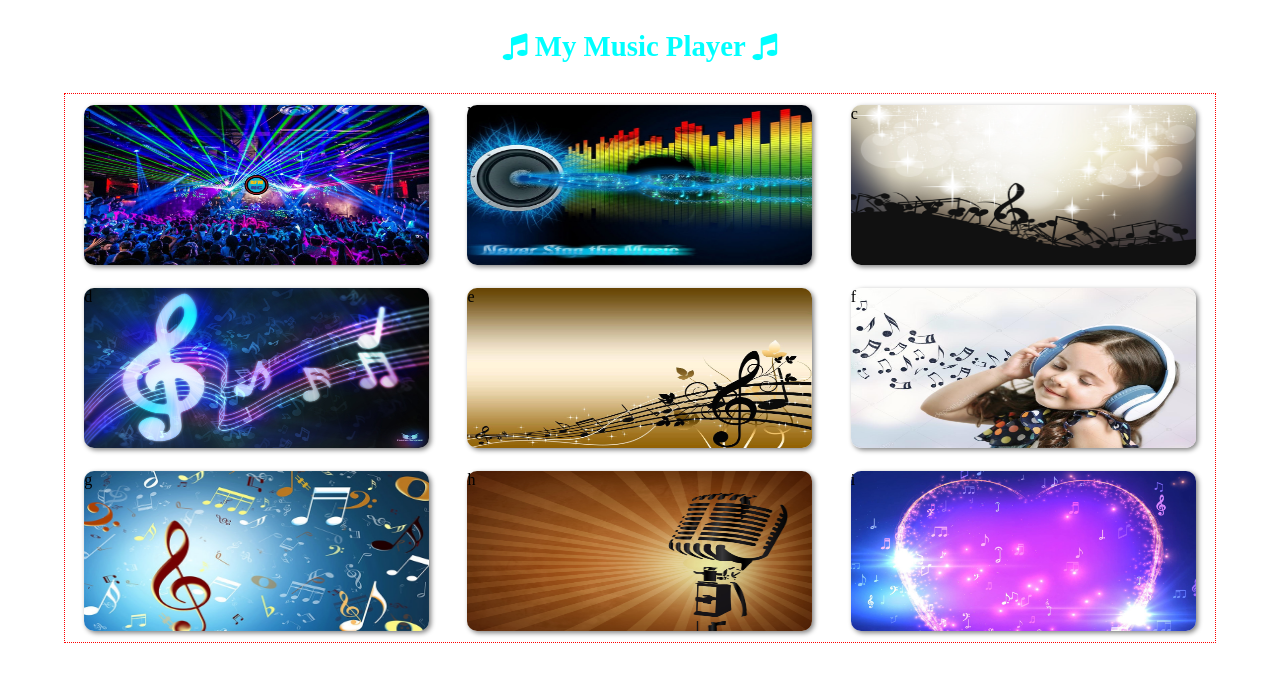
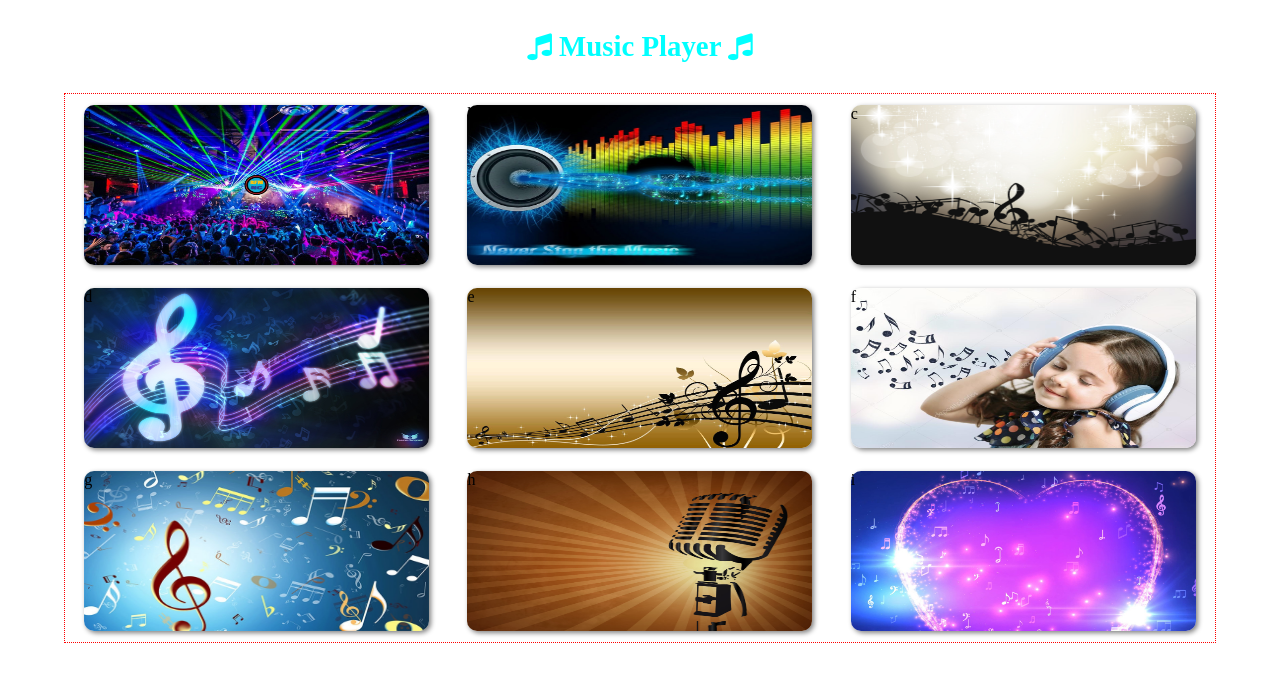
Before and after one commit to DadipBhattarai/player.github.io, a plain HTML site: page index.html in a window 1280 px wide. Drawn offline with Linux system fonts and the light colour scheme.

Commit message:
Change name

```diff
--- a/index.html
+++ b/index.html
@@ -10,7 +10,7 @@
     <title>Document</title>
 </head>
 <body>
-        <h1><i class="fa fa-music" aria-hidden="true"></i> My Music Player <i class="fa fa-music" aria-hidden="true"></i></h1>
+        <h1><i class="fa fa-music" aria-hidden="true"></i> Music Player <i class="fa fa-music" aria-hidden="true"></i></h1>
     <main>
         <div class="a song">a</div>
         <div class="b song">b</div>
```
